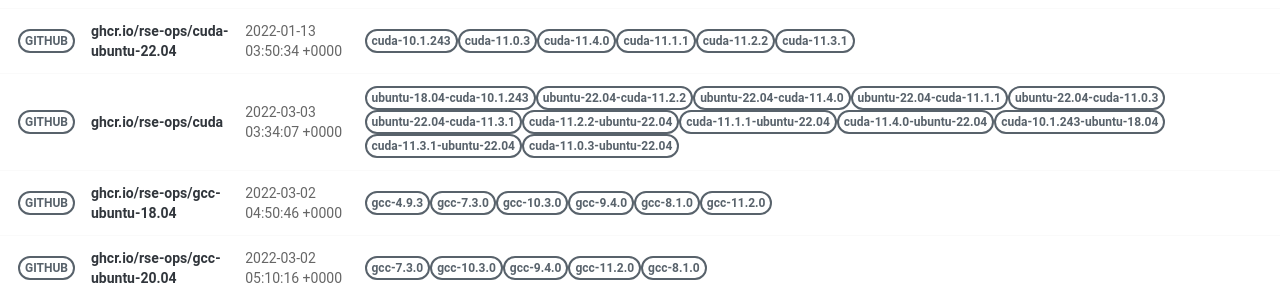
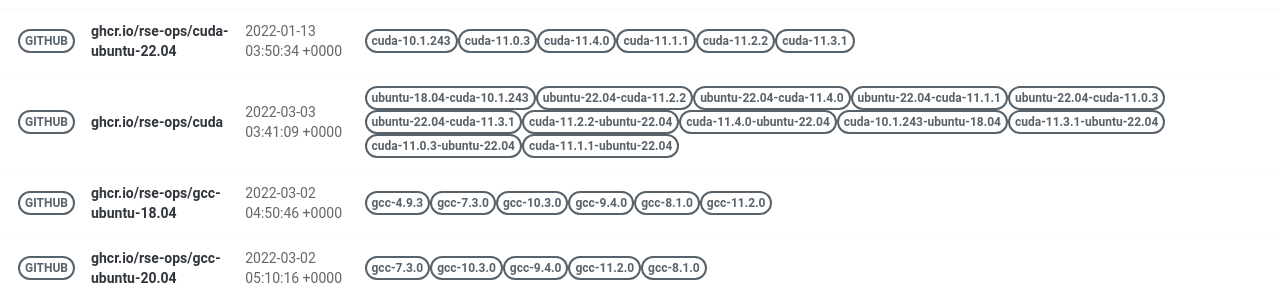
Before and after one commit to rse-ops/docker-images, a Jekyll site: the page built from pages/index.md, in a window 1280 px wide. Shown: the part 421-721 px from the top of the page. Built offline with Jekyll 4.4.1, drawn with Linux system fonts in a browser that asks for light colours; nearby versions of some CDN libraries.

Commit message:
Automated push to update library 2022-03-03

```diff
--- a/_library/ghcr.io-rse-ops-cuda.md
+++ b/_library/ghcr.io-rse-ops-cuda.md
@@ -1,7 +1,7 @@
 ---
 layout: container
 name: ghcr.io/rse-ops/cuda
-updated_at: 2022-03-03 03:34:07.185182
+updated_at: 2022-03-03 03:41:09.907330
 
 
 container_url: https://github.com/orgs/rse-ops/packages/container/package/cuda
```
Also changed, not shown: other parts of _library/ghcr.io-rse-ops-cuda.md (+3 -3 lines).
